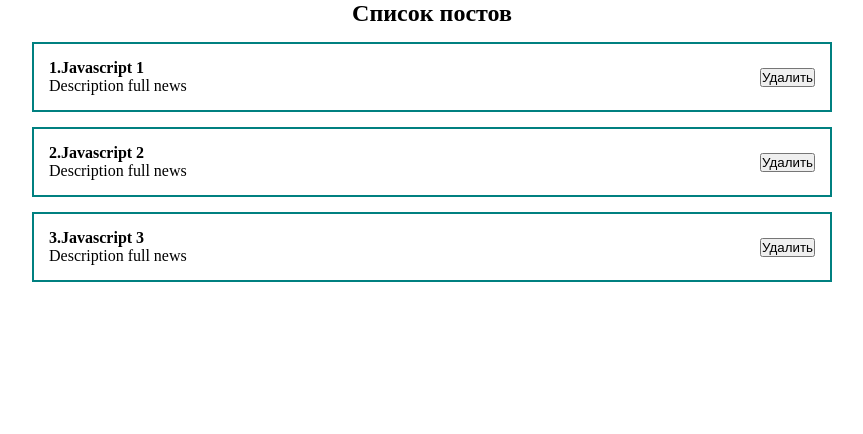
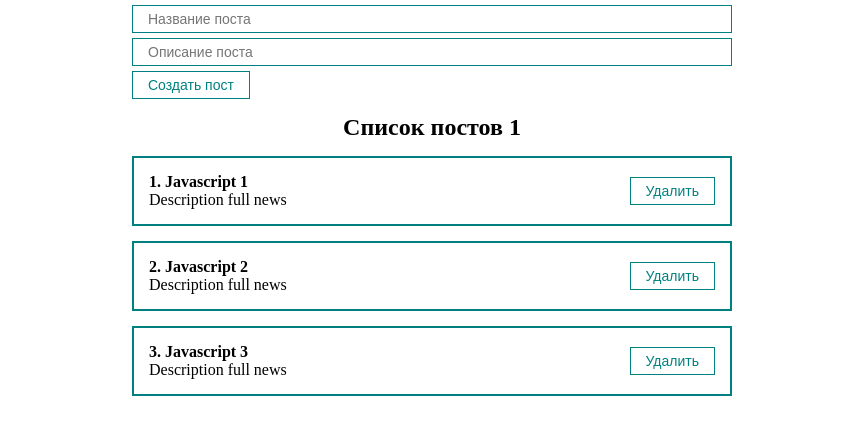
Before and after one commit to alexdolg1967/react-fund, a React (Create React App) app: page / in a window 1280 px wide. Shown: the top 434 px of the page, without its empty margins (208-1071 px from the left). Built offline with nearby package versions, Linux system fonts and the light colour scheme; the HTML template or start-up script is replaced by a standard one.

Commit message:
edit add post

```diff
--- a/src/App.js
+++ b/src/App.js
@@ -1,21 +1,23 @@
-import React, {useState} from "react";
-import PostItem from "./PostItem";
-import './styles/App.css'
+import React, { useState } from "react";
+import PostForm from "./components/PostForm";
+import PostList from "./components/PostList";
+import "./styles/App.css";
 
 function App() {
+    const [posts, setPosts] = useState([
+        { id: 1, title: "Javascript 1", body: "Description full news" },
+        { id: 2, title: "Javascript 2", body: "Description full news" },
+        { id: 3, title: "Javascript 3", body: "Description full news" },
+    ]);
 
-	const [posts, setPosts] = useState([
-		{id: 1, title: 'Javascript 1', body:'Description full news'},
-		{id: 2, title: 'Javascript 2', body:'Description full news'},
-		{id: 3, title: 'Javascript 3', body:'Description full news'}
-	])
+    const createPost = (newPost) => {
+        setPosts([...posts, newPost]);
+    };
 
     return (
-        <div className="App">
-			<h2>Список постов</h2>
-			{posts.map(post =>
-				<PostItem post={post} key={post.id} />
-			)}
+        <div className="app">
+            <PostForm create={createPost} />
+            <PostList posts={posts} title="Список постов 1" />
         </div>
     );
 }
--- /dev/null
+++ b/src/components/PostForm.jsx
@@ -0,0 +1,39 @@
+import React, {useState} from 'react'
+import MyButton from "./UI/Button/MyButton";
+import MyInput from "./UI/Input/MyInput";
+
+const PostForm = ({create}) => {
+
+    const [post, setPost] = useState({ title: "", body: "" });
+
+    const addNewPost = (e) => {
+        e.preventDefault();
+        const newPost={
+            ...post, id: Date.now()
+        }
+        create(newPost)
+        setPost({ title: "", body: "" });
+    };
+
+    return (
+        <form>
+            <MyInput
+                value={post.title}
+                onChange={(e) =>
+                    setPost({ ...post, title: e.target.value })
+                }
+                type="text"
+                placeholder="Название поста"
+            />
+            <MyInput
+                value={post.body}
+                onChange={(e) => setPost({ ...post, body: e.target.value })}
+                type="text"
+                placeholder="Описание поста"
+            />
+            <MyButton onClick={addNewPost}>Создать пост</MyButton>
+        </form>
+    )
+}
+
+export default PostForm
--- a/src/PostItem.jsx
+++ b/src/components/PostItem.jsx
@@ -1,14 +1,15 @@
 import React from 'react'
+import MyButton from "./UI/Button/MyButton";
 
 const PostItem = (props) => {
 	return (
         <div className="post">
             <div className="post__content">
-                <strong>{props.post.id}.{props.post.title}</strong>
+                <strong>{props.number}. {props.post.title}</strong>
                 <div>{props.post.body}</div>
             </div>
             <div className="post__btns">
-                <button>Удалить</button>
+                <MyButton>Удалить</MyButton>
             </div>
         </div>
     );
--- /dev/null
+++ b/src/components/PostList.jsx
@@ -0,0 +1,15 @@
+import React from 'react'
+import PostItem from './PostItem'
+
+function PostList({posts, title}) {
+    return (
+        <div className="main">
+            <h2>{title}</h2>
+			{posts.map((post, index) =>
+				<PostItem number={index + 1} post={post} key={post.id} />
+			)}
+        </div>
+    )
+}
+
+export default PostList
--- /dev/null
+++ b/src/components/UI/Button/MyButton.jsx
@@ -0,0 +1,12 @@
+import React from 'react'
+import classes from './MyButton.module.css'
+
+function MyButton({children, ...props}) {
+    return (
+        <button {...props} className={classes.my_btn}>
+            {children}
+        </button>
+    )
+}
+
+export default MyButton
--- /dev/null
+++ b/src/components/UI/Button/MyButton.module.css
@@ -0,0 +1,8 @@
+.my_btn{
+    padding: 5px 15px;
+    color: teal;
+    font-size: 14px;
+    background: transparent;
+    border: 1px solid teal;
+    cursor: pointer;
+}
--- /dev/null
+++ b/src/components/UI/Input/MyInput.jsx
@@ -0,0 +1,10 @@
+import React from 'react'
+import classes from './MyInput.module.css'
+
+const MyInput = React.forwardRef((props, ref) => {
+    return (
+        <input ref={ref} className={classes.my_input} {...props} />
+    )
+})
+
+export default MyInput
--- /dev/null
+++ b/src/components/UI/Input/MyInput.module.css
@@ -0,0 +1,9 @@
+.my_input{
+    display: block;
+    width: 100%;
+    font-size: 14px;
+    color: black;
+    padding: 5px 15px;
+    margin: 5px 0;
+    border: 1px solid teal;
+}
--- a/src/styles/App.css
+++ b/src/styles/App.css
@@ -3,15 +3,18 @@
 	padding: 0;
 	box-sizing: border-box;
 }
-:root{
+#root{
 	display: flex;
 	justify-content: center;
 }
-.App{
-	width: 800px;
+.app{
+	width: 600px;
 }
-.App h2{
+.app h2{
 	text-align: center;
+}
+.main{
+    margin-top: 15px;
 }
 .post{
 	display: flex;
```
Also changed, not shown: 1 other file (tests, documents, lock files or other folders).
